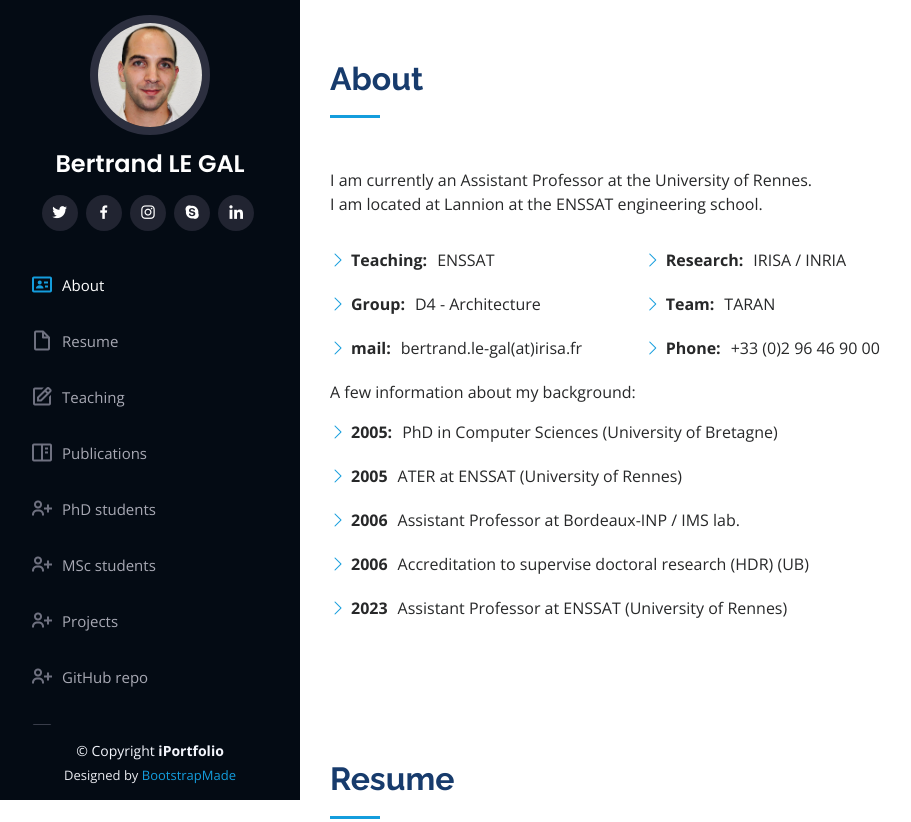
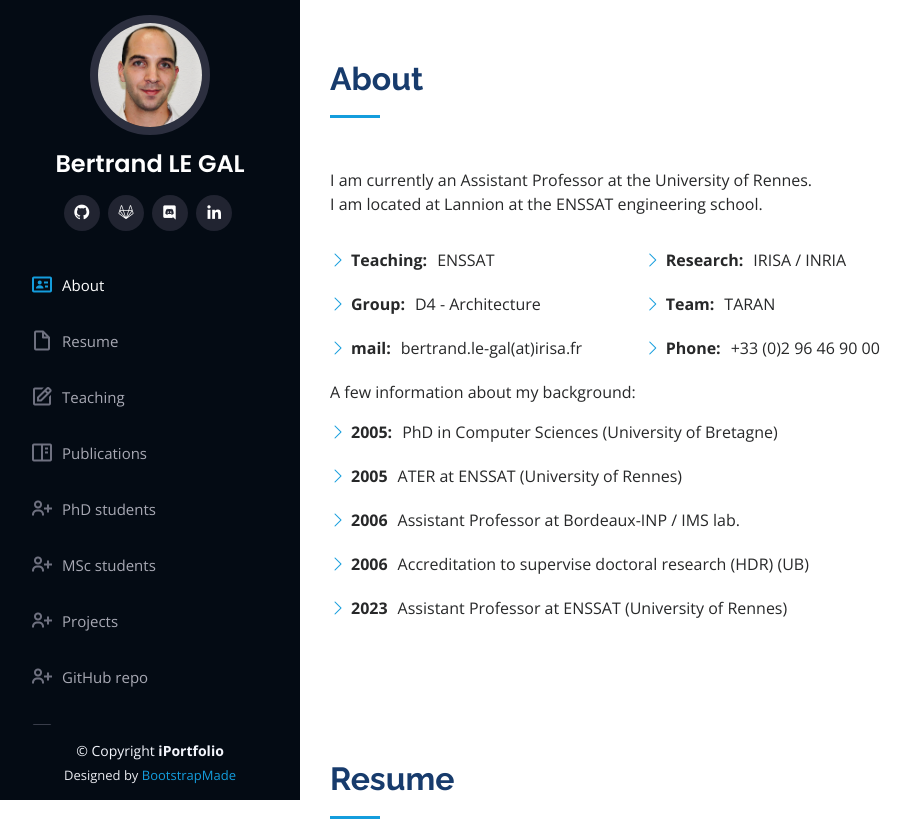
Before and after one commit to blegal/blegal.github.io, a plain HTML site: page index.html in a window 1280 px wide. Shown: the top 822 px of the page, without its empty margins (0-911 px from the left). Drawn offline with nearby package versions, Linux system fonts and the light colour scheme.

Commit message:
Update index.html

```diff
--- a/index.html
+++ b/index.html
@@ -44,16 +44,16 @@
   <!-- ======= Header ======= -->
   <header id="header">
     <div class="d-flex flex-column">
-
       <div class="profile">
         <img src="assets/img/profile-img.jpeg" alt="" class="img-fluid rounded-circle">
         <h1 class="text-light"><a href="index.html">Bertrand LE GAL</a></h1>
         <div class="social-links mt-3 text-center">
-          <a href="#" class="twitter"><i class="bx bxl-twitter"></i></a>
-          <a href="#" class="facebook"><i class="bx bxl-facebook"></i></a>
-          <a href="#" class="instagram"><i class="bx bxl-instagram"></i></a>
-          <a href="#" class="google-plus"><i class="bx bxl-skype"></i></a>
-          <a href="#" class="linkedin"><i class="bx bxl-linkedin"></i></a>
+          <a href="https://github.com/blegal"                            class="github"   ><i class="bx bxl-github"></i></a>
+          <a href="#"                                                    class="gitlab"   ><i class="bx bxl-gitlab"></i></a>
+          <a href="https://discordapp.com/users/bertrand.le_gal"         class="discord"  ><i class="bx bxl-discord"></i></a>
+          <a href="https://fr.linkedin.com/in/bertrand-le-gal-29954a172" class="linkedin" ><i class="bx bxl-linkedin"></i></a>
+<!--          <a href="#" class="facebook"   ><i class="bx bxl-c-plus-plus"></i></a>-->
+<!--          <a href="#" class="instagram"  ><i class="bx bxl-chrome"></i></a>-->
         </div>
       </div>
 
```
